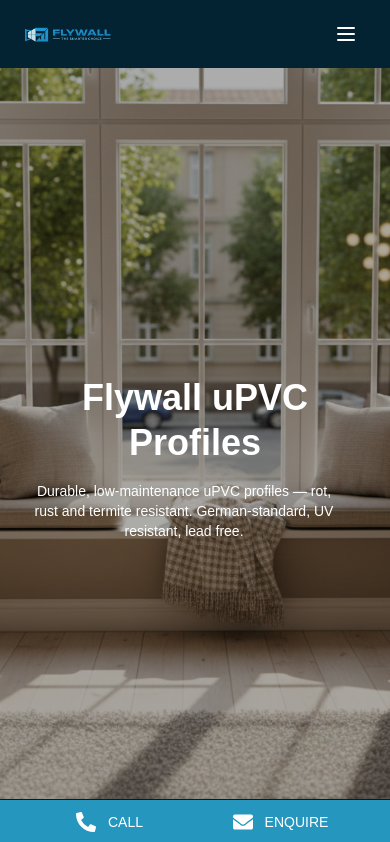
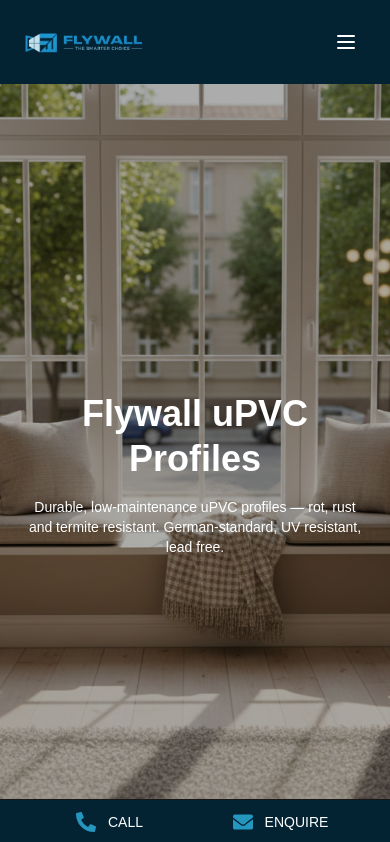
Before and after one commit to HarshK99/flywall_web, a Next.js app: page / in a window 390 px wide. Shown: the top 842 px of the page. Built offline with nearby package versions, Linux system fonts and the light colour scheme.

Commit message:
hero mobile align fix

```diff
--- a/app/components/Badges.tsx
+++ b/app/components/Badges.tsx
@@ -20,13 +20,13 @@
           <p className="mt-2 text-sm text-zinc-600">Recognitions and certifications that reflect our quality and compliance.</p>
         </div>
 
-        <div className="grid grid-cols-3 sm:grid-cols-6 gap-4 items-center justify-items-center">
+        <div className="grid grid-cols-3 sm:grid-cols-6 gap-6 items-center justify-items-center">
           {BADGES.map((b) => (
             <div key={b.id} className="flex items-center justify-center p-2">
               <img
                 src={b.src}
                 alt={b.label}
-                className="h-10 md:h-14 object-contain"
+                className="h-10 md:h-30 object-contain"
                 loading="lazy"
               />
             </div>
--- a/app/components/BottomBar.tsx
+++ b/app/components/BottomBar.tsx
@@ -9,26 +9,26 @@
     <nav
       role="navigation"
       aria-label="Mobile bottom actions"
-      className="fixed bottom-0 left-0 right-0 z-50 lg:hidden bg-primary border-t shadow-lg"
-      style={{ paddingBottom: 'env(safe-area-inset-bottom, 0px)' }}
+      className="fixed bottom-0 left-0 right-0 z-50 lg:hidden border-t shadow-lg"
+      style={{ paddingBottom: 'env(safe-area-inset-bottom, 0px)' ,backgroundColor: 'var(--bg-dark)' }}
     >
       <div className="max-w-7xl mx-auto px-4">
         <div className="flex items-center justify-between">
           <a
             href={`tel:${CONTACT_PHONE_1.replace(/[^0-9+]/g, '')}`}
-            className="w-1/2 inline-flex items-center gap-3 justify-center py-3 text-sm font-medium text-white hover:opacity-90 focus:outline-none focus:ring-2 focus:ring-white"
+            className="w-1/2 inline-flex items-center gap-3 justify-center py-3 text-sm font-medium text-primary hover:opacity-90 focus:outline-none focus:ring-2 focus:ring-white"
             aria-label={`Call ${CONTACT_PHONE_1}`}
           >
-            <FaPhoneAlt className="h-5 w-5 text-white" aria-hidden />
+            <FaPhoneAlt className="h-5 w-5 text-primary" aria-hidden />
             <span className="text-white">CALL</span>
           </a>
 
           <a
             href="#contact"
-            className="w-1/2 inline-flex items-center gap-3 justify-center py-3 text-sm font-medium text-white hover:opacity-90 focus:outline-none focus:ring-2 focus:ring-white"
+            className="w-1/2 inline-flex items-center gap-3 justify-center py-3 text-sm font-medium text-primary hover:opacity-90 focus:outline-none focus:ring-2 focus:ring-white"
             aria-label="Enquire — open contact form"
           >
-            <FaEnvelope className="h-5 w-5 text-white" aria-hidden />
+            <FaEnvelope className="h-5 w-5 text-primary" aria-hidden />
             <span className="text-white">ENQUIRE</span>
           </a>
         </div>
--- a/app/components/Header.tsx
+++ b/app/components/Header.tsx
@@ -46,9 +46,9 @@
     <div className={`mx-auto max-w-7xl px-4 ${padding} flex items-center justify-between ${compact ? 'text-white' : ''}`}>
       <div className="flex items-center gap-4">
         {compact ? (
-          <Logo size="h-10" />
+          <Logo size="h-15" />
         ) : (
-          <Logo className="sm:hidden" size="h-11" />
+          <Logo className="sm:hidden" size="h-15" />
         )}
       </div>
 
@@ -163,7 +163,7 @@
 
       {/* Compact sticky header: appears after scroll */}
       {scrolled && (
-        <header className="compact-header fixed top-0 left-0 right-0 z-50 w-full backdrop-blur-sm" style={{ backgroundColor: 'var(--bg-dark)' }}>
+        <header className="compact-header fixed top-0 left-0 right-0 z-50 w-full backdrop-blur-sm" style={{ backgroundColor: 'rgba(3, 35, 51, 0.9)' }}>
           <NavBar compact={true} mobileMenuId="mobile-menu-compact" menu={menu} open={open} setOpen={setOpen} />
           {/* Mobile menu for compact header */}
           {open && <MobileMenu menu={menu} open={open} setOpen={setOpen} id="mobile-menu-compact" />}
--- a/app/components/Hero.tsx
+++ b/app/components/Hero.tsx
@@ -60,7 +60,7 @@
       <div className="absolute inset-0 z-10 flex items-center justify-center">
         <div className="max-w-2xl text-white text-center px-6">
           <p className="text-4xl sm:text-5xl font-extrabold leading-tight">{HERO_TITLE}</p>
-          <p className="mt-4 text-sm max-w-xs">{HERO_DESCRIPTION_MOBILE}</p>
+          <p className="mt-4 text-sm">{HERO_DESCRIPTION_MOBILE}</p>
         </div>
       </div>
     </section>
--- a/app/components/ProductGallery.tsx
+++ b/app/components/ProductGallery.tsx
@@ -8,7 +8,7 @@
 
 function ProductGrid({ title, items }: { title: string; items: Item[] }) {
   return (
-    <section className="w-full py-8" style={{ backgroundColor: '#0b3b61' }}>
+    <section className="w-full py-8" style={{ backgroundColor: 'var(--bg-dark)' }}>
       <div className="mx-auto max-w-7xl px-4">
         <h3 className="text-2xl font-semibold mb-6 text-white">{title}</h3>
 
@@ -50,7 +50,7 @@
   const item = items[index];
 
   return (
-    <section className="w-full py-8" style={{ backgroundColor: '#0b3b61' }}>
+    <section className="w-full py-8" style={{ backgroundColor: 'var(--bg-dark)' }}>
       <div className="mx-auto max-w-7xl px-4">
         <h3 className="text-2xl font-semibold mb-6 text-white">{title}</h3>
 
@@ -159,7 +159,7 @@
   const translate = -(index * (cardWidth + gapPx));
 
   return (
-    <section className="w-full py-8" style={{ backgroundColor: '#0b3b61' }}>
+    <section className="w-full py-8" style={{ backgroundColor: 'var(--bg-dark)' }}>
       <div className="mx-auto max-w-7xl px-4">
         <h3 className="text-2xl font-semibold mb-6 text-white">{title}</h3>
 
--- a/app/components/WindowGallery.tsx
+++ b/app/components/WindowGallery.tsx
@@ -58,7 +58,7 @@
   const item = items[index];
 
      return (
-       <section className="w-full py-8" style={{ backgroundColor: '#0b3b61' }}>
+       <section className="w-full py-8" style={{ backgroundColor: 'var(--bg-dark)' }}>
       <div className="mx-auto max-w-7xl px-4">
            <h3 className="text-2xl font-semibold mb-6 text-white">{title}</h3>
 
@@ -128,7 +128,7 @@
   const translate = -(index * (cardWidth + gapPx));
 
   return (
-    <section className="w-full py-8" style={{ backgroundColor: '#0b3b61' }}>
+    <section className="w-full py-8" style={{ backgroundColor: 'var(--bg-dark)' }}>
       <div className="mx-auto max-w-7xl px-4">
         <h3 className="text-2xl font-semibold mb-6 text-white">{title}</h3>
 
```
